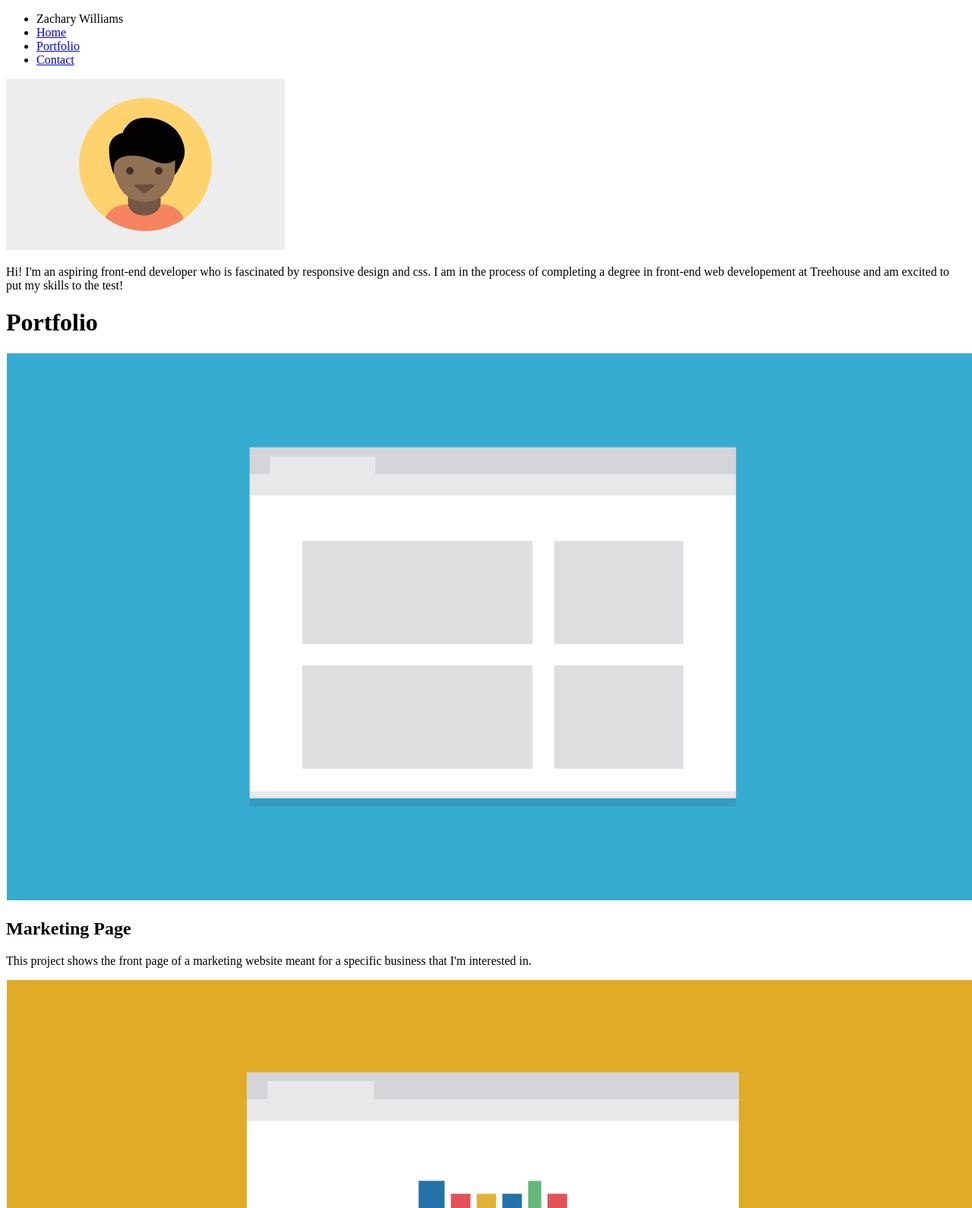
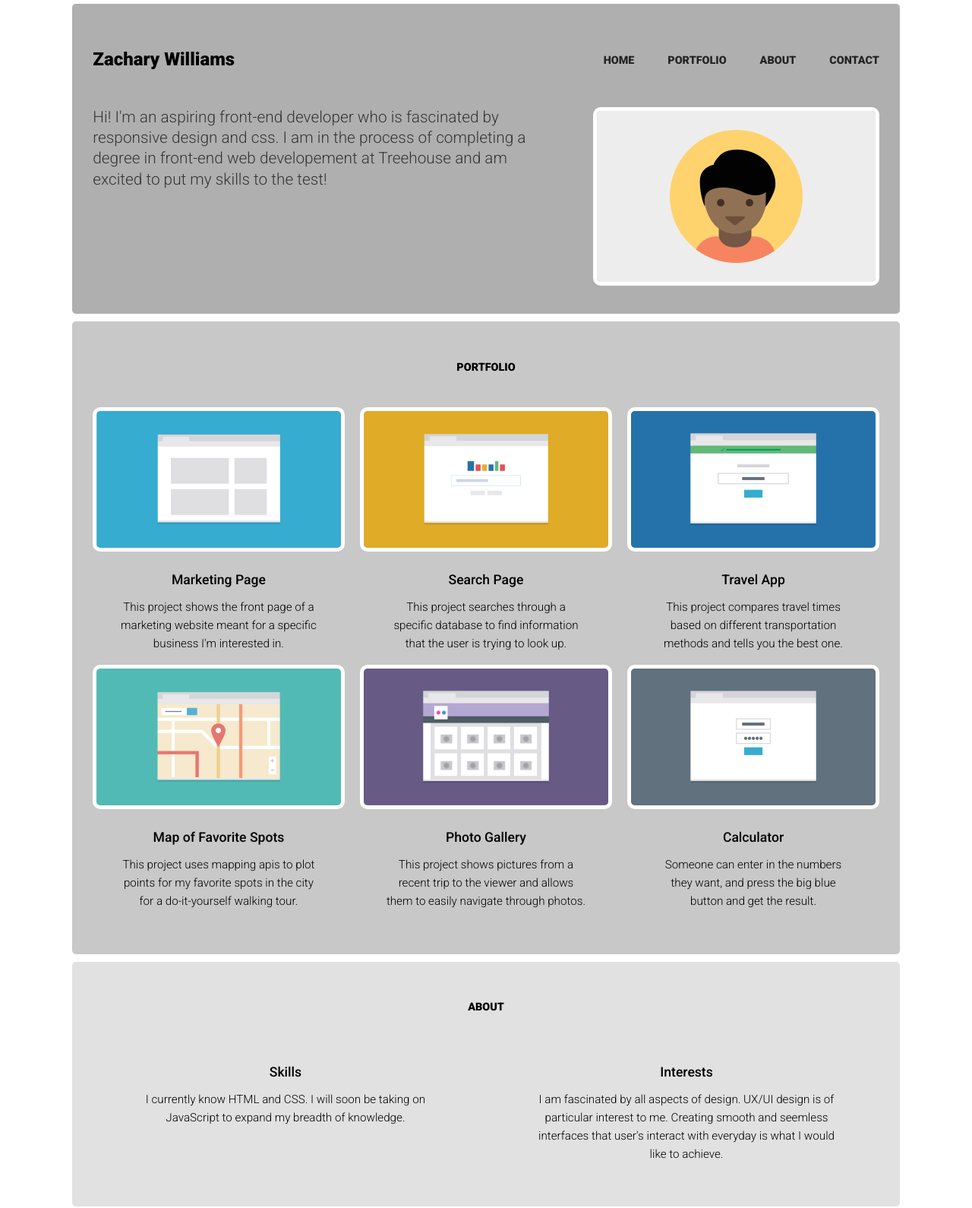
Before and after one commit to ZeeEssDoubleU/responsive-layout, a plain HTML site: page index.html in a window 1280 px wide. Shown: the top 1590 px of the page at 76% size. Drawn offline with Linux system fonts and the light colour scheme; files that its build step writes are made by us from their sources.

Commit message:
Finalized project files

```diff
--- a/css/style.css
+++ b/css/style.css
@@ -0,0 +1,455 @@
+/******************************************
+Global Styles
+******************************************/
+
+* {
+    box-sizing: border-box;
+    font-size: 16px;
+    color: rgba(0,0,0,1);
+/*    border: 1px solid black;*/
+}
+
+body {
+    max-width: 100%;
+    margin: auto;
+    font-family: 'Roboto', sans-serif;
+    background: white;
+    text-align: center;
+}
+
+p {
+    font-size: .95rem;
+    font-weight: 300;
+    line-height: 1.5rem;
+    margin-top: .875rem;
+}
+
+h1 {
+    font-size: .9rem;
+    font-weight: 900;
+    margin-bottom: 2.75rem;
+}
+
+h2 {
+    font-size: 1.1rem;
+    font-weight: 500;
+    margin: 1.4375rem 0 0 0;
+}
+
+.border {
+    border: solid white 5px;
+    border-radius: 10px;
+}
+
+.clearfix:after {
+    content: " ";
+    display: table;
+    clear: both;
+}
+
+/******************************************
+Section Styles
+******************************************/
+
+#home {
+    padding-bottom: 2.3125rem;
+    background: rgba(175,175,175,1);
+}
+
+header {
+    padding-top: 1.375rem;
+}
+
+header .name {
+    font-size: 1.5rem;
+    margin: 1.375rem auto;
+    margin-top: 0;
+}
+
+#portfolio {
+    background: rgba(200,200,200,1);
+    padding:  2.625rem 0;
+}
+
+.container {
+    max-width: 95%;
+    margin: auto 2.5%;
+}
+
+#portfolio-container {
+    list-style: none;
+    padding: 0;
+}
+
+#portfolio-section {
+    margin: 1.875rem 0 0;
+}
+
+#about {
+    background: rgba(225,225,225,1);
+    padding:  2.625rem 0;
+}
+
+#about-container {
+    list-style: none;
+    padding: 0;
+}
+
+#about-section {
+    margin: 1.875rem 0 0;
+}
+
+#contact {
+    background: rgba(250,250,250,1);
+}
+
+#contact-container {
+    padding: 3.9375rem 0;
+}
+
+#contact-container h1 {
+    margin-bottom: 1.75rem;
+}
+
+#contact-container p,
+#contact-details li,
+#home .container p {
+    font-size: 1.05rem;
+    color: rgba(0,0,0,.7);
+}
+
+footer {
+    list-style: none;
+    padding: 0;
+    margin: 0;
+    border-top: 1px rgba(0,0,0,.1) solid;
+    font-size: .9rem;
+    font-weight: 800;
+    height: 5rem;
+}
+
+/******************************************
+Image Styles
+******************************************/
+
+img {
+    max-width: 100%;
+}
+
+#home img {
+    max-width: 67%; /*200px/320px*/
+    margin: 1.875rem 0 .75rem 0;
+}
+
+/******************************************
+Link / List Styles
+******************************************/
+
+a {
+    text-decoration: none;
+}
+
+a:hover {
+    color: red;
+}
+
+header nav ul {
+    padding: 0;
+    list-style: none;
+}
+
+header nav ul li {
+    height: 2.5rem;
+    margin: .3125rem auto;
+    background: white;
+    padding: .5rem 0;
+    border-radius: 10px;
+}
+
+header nav ul li a {
+    font-size: .9rem;
+    font-weight: 800;
+    color: rgba(0,0,0,.8);
+}
+
+footer .name {
+    float: left;
+    margin-top: 2rem;
+}
+
+footer nav ul {
+    float: right;
+    margin-top: 2rem;
+}
+
+footer nav ul li {
+    display: inline-block;
+    margin-left: 1rem;
+}
+
+footer nav ul li a {
+    font-size: .76rem;
+}
+
+#contact-details {
+    margin-top: 2.1875rem;
+}
+
+#contact-details a {
+    font-weight: 600;
+    color: rgba(142,127,127,1);
+}
+
+#phone,
+#email {
+    padding: 0;
+}
+
+#phone li,
+#email li {
+    display: inline-block;
+    list-style: none;
+    margin: 0 .375rem;
+}
+
+#phone li a:hover,
+#email li a:hover {
+    color: red;
+}
+
+footer ul .footer-768 {
+        display: none;
+}
+
+/******************************************
+Media Queries
+******************************************/
+
+@media (min-width: 768px) {
+
+    header {
+        padding: 3rem 0;
+    }
+
+    header nav ul {
+        display: inline-block;
+        padding: 0;
+        margin: auto;
+    }
+
+    header nav ul li {
+        display: inline-block;
+        margin-left: 1.1rem;
+        margin-right: 1.1rem;
+        background: rgba(175,175,175,1);
+    }
+
+    #home {
+        margin: 0 0;
+    }
+
+    #home .container,
+    #contact .container {
+        width: 95%;
+        margin: 0 2.5%;
+    }
+
+    #home .container p {
+        float: left;
+        max-width: 56%;
+        font-size: 1.3rem;
+        text-align: left;
+        line-height: 1.7rem;
+        padding: 0;
+        margin: auto;
+    }
+
+    #home .container img {
+        float: right;
+        max-width: 42%;
+        padding: 0;
+        margin: 0;
+    }
+
+    #portfolio .container {
+        margin: auto auto -2.2rem;
+    }
+
+    #portfolio-container {
+        list-style: none;
+        padding: 0;
+    }
+
+    #portfolio-container li:nth-child(3n) {
+        clear: left;
+    }
+
+    #portfolio-container li:nth-child(6n) {
+        clear: right;
+    }
+
+    .portfolio-section {
+        max-width: 49%;
+        float: left;
+    }
+
+    .portfolio-section p {
+        max-width: 79.5%;
+        margin-left: auto;
+        margin-right: auto;
+        color: black;
+    }
+
+    #about .container {
+        margin: auto auto -2.2rem;
+    }
+
+    #about-container {
+        list-style: none;
+        padding: 0;
+    }
+
+    .about-section {
+        max-width: 49%;
+        float: left;
+    }
+
+    .about-section p {
+        max-width: 79.5%;
+        margin-left: auto;
+        margin-right: auto;
+        color: black;
+    }
+
+    .col-768-left {
+        margin-right: 1%;
+    }
+
+    .col-768-right {
+        margin-left: 1%;
+    }
+
+    #contact-container {
+        margin-bottom: 4.3rem;
+    }
+
+    #contact-container p {
+        font-size: 1.3rem;
+        max-width: 76%;
+        margin: 3.2rem auto;
+    }
+
+    #phone li ,
+    #phone li a ,
+    #email li ,
+    #email li a {
+        font-size: 1.3rem;
+        max-width: 76%;
+        margin: auto .3rem;
+    }
+
+    footer ul .footer-320 {
+        display: none;
+    }
+
+    footer ul .footer-768 {
+        display: inline-block;
+        padding: 0;
+        margin: auto 0 auto 1.1rem;
+    }
+}
+
+@media (min-width: 1024px) {
+
+    .container {
+        width: 95%;
+        margin: auto;
+    }
+
+    #home {
+        width: 95%;
+        max-width: 1100px;
+        margin: 0 auto;
+        background: rgba(175,175,175,1);
+    }
+
+    #portfolio {
+        width: 95%;
+        max-width: 1100px;
+        margin: auto;
+    }
+
+    #about {
+        width: 95%;
+        max-width: 1100px;
+        margin: auto;
+    }
+
+    #contact {
+        width: 95%;
+        max-width: 1100px;
+        margin: auto;
+    }
+
+    header {
+        padding: 3.7rem 0 2.0rem;
+    }
+
+    header .name {
+        float: left;
+        margin: 0;
+        padding: 0;
+    }
+
+    header nav ul {
+        float: right;
+        margin: 0;
+        padding: 0;
+    }
+
+    header nav ul li {
+        display: inline-block;
+        margin: .3rem 0 0 2.5rem;
+        padding: 0;
+    }
+
+    header nav ul li a {
+        padding: 0;
+    }
+
+    #portfolio-container {
+        list-style: none;
+        padding: 0;
+    }
+
+    #portfolio-container li:nth-child(3n) {
+        clear: none;
+    }
+
+    #portfolio-container li:nth-child(4n) {
+        clear: left;
+    }
+
+    .portfolio-section {
+        max-width: 32%;
+    }
+
+    .col-1024-left {
+        margin-right: 1%;
+        margin-left: 0;
+    }
+
+    .col-1024-mid {
+        margin-right: 1%;
+        margin-left: 1%;
+    }
+
+    .col-1024-right {
+        margin-right: 0;
+        margin-left: 1%;
+    }
+
+    #footer-container {
+        margin-bottom: 0;
+    }
+}
--- a/index.html
+++ b/index.html
@@ -1,79 +1,134 @@
 <!DOCTYPE HTML>
 <html lang="en">
 	<head>
-		<meta charset="utf-8">
         <title>Zachary Williams | Responsive Layout</title>
-		<meta name="viewport" content="width-device-width, initial-scale=1.0">
-		<link rel="stylesheet" type="text/css" href="style.css">
+		<meta charset="utf-8" name="viewport" content="width-device-width, initial-scale=1.0">
+        <link href="https://fonts.googleapis.com/css?family=Roboto:300,400,500,700,900" rel="stylesheet">
+		<link rel="stylesheet" href="css/style.css">
 	</head>
 
     <body>
-        <header>
-            <div class="nav-header">
-                <ul class="nav">
-                    <li class="name">Zachary Williams</li>
-                    <li><a href="index.html">Home</a></li>
-                    <li><a href="portfolio.html">Portfolio</a></li>
-                    <li><a href="contact.html">Contact</a></li>
+        <div id="home" class="border clearfix">
+            <div class="container clearfix">
+                <header class="clearfix">
+                    <h1 class="name">Zachary Williams</h1>
+                    <nav>
+                        <ul>
+                            <li><a href="#home">HOME</a></li>
+                            <li><a href="#portfolio">PORTFOLIO</a></li>
+                            <li><a href="#about">ABOUT</a></li>
+                            <li><a href="#contact">CONTACT</a></li>
                         </ul>
-            </div>
+                    </nav>
                 </header>
 
-        <main>
-            <div class="home">
-                <img src="images/responsive-layout-profile.png" alt="Profile pic." class="profile-pic">
+                <img src="images/responsive-layout-profile.png" alt="Profile Pic." class="profile-pic border">
 
                 <p>Hi!  I'm an aspiring front-end developer who is fascinated by responsive design and css.  I am in the process of completing a degree in front-end web developement at Treehouse and am excited to put my skills to the test!</p>
             </div>
+        </div>
 
-            <div class="portfolio">
-                <h1>Portfolio</h1>
+        <div id="portfolio" class="border clearfix">
+            <div class="container clearfix">
 
-                <img src="images/portfolio-1.png">
+                <h1>PORTFOLIO</h1>
+
+                <ul id="portfolio-container" class="clearfix">
+                    <li class="portfolio-section col-768-left col-1024-left">
+                        <img src="images/portfolio-1.png" alt="Portolio 1 Pic." class="border">
                         <h2>Marketing Page</h2>
-                <p>This project shows the front page of a marketing website meant for a specific business that I'm interested in.</p>
+                        <p>This project shows the front page of a marketing website meant for a specific business I'm interested in.</p>
+                    </li>
 
-                <img src="images/portfolio-2.png">
+                    <li class="portfolio-section col-768-right col-1024-mid">
+                        <img src="images/portfolio-2.png" alt="Portolio 2 Pic." class="border">
                         <h2>Search Page</h2>
                         <p>This project searches through a specific database to find information that the user is trying to look up.</p>
+                    </li>
 
-                <img src="images/portfolio-3.png">
+                    <li class="portfolio-section col-768-left col-1024-right">
+                        <img src="images/portfolio-3.png" alt="Portolio 3 Pic." class="border">
                         <h2>Travel App</h2>
                         <p>This project compares travel times based on different transportation methods and tells you the best one.</p>
+                    </li>
 
-                <img src="images/portfolio-4.png">
+                    <li class="portfolio-section col-768-right col-1024-left">
+                        <img src="images/portfolio-4.png" alt="Portolio 4 Pic." class="border">
                         <h2>Map of Favorite Spots</h2>
                         <p>This project uses mapping apis to plot points for my favorite spots in the city for a do-it-yourself walking tour.</p>
+                    </li>
 
-                <img src="images/portfolio-5.png">
+                    <li class="portfolio-section col-768-left col-1024-mid">
+                        <img src="images/portfolio-5.png" alt="Portolio 5 Pic." class="border">
                         <h2>Photo Gallery</h2>
-                <p>This project shows pictures from a recent trip to the viewer and allows to easily navigate through photos.</p>
+                        <p>This project shows pictures from a recent trip to the viewer and allows them to easily navigate through photos.</p>
+                    </li>
 
-                <img src="images/portfolio-6.png">
+                    <li class="portfolio-section col-768-right col-1024-right">
+                        <img src="images/portfolio-6.png" alt="Portolio 6 Pic." class="border">
                         <h2>Calculator</h2>
-                <p>Someone can enter the numbers they want, and press the big blue button and get the result.</p>
+                        <p>Someone can enter in the numbers they want, and press the big blue button and get the result.</p>
+                    </li>
+                </ul>
+            </div>
         </div>
 
-            <div class="contact">
-                <h1>Contact</h1>
+        <div id="about" class="border clearfix">
+            <div class="container clearfix">
 
-                <p>If you're interested in chatting or want more information about what I've been working on, gimme a shout!  I'll fill ya in.</p>
+                <h1>ABOUT</h1>
 
-                <div class="contact-details">
-                    <p>Phone</p>
-                    <p><a href="tel:5702905844">+1(570)290-5844</a></p>
+                <ul id="about-container" class="clearfix">
+                    <li class="about-section col-768-left">
+                        <h2>Skills</h2>
+                        <p>I currently know HTML and CSS.  I will soon be taking on JavaScript to expand my breadth of knowledge.</p>
+                    </li>
 
-                    <p>Email</p>
-                    <p><a href="mailto:zeeessdoubleu@gmail.com">zeeessdoubleu@gmail.com</a></p>
+                    <li class="about-section col-768-right">
+                        <h2>Interests</h2>
+                        <p>I am fascinated by all aspects of design.  UX/UI design is of particular interest to me.  Creating smooth and seemless interfaces that user's interact with everyday is what I would like to achieve.</p>
+                    </li>
+                </ul>
             </div>
         </div>
-        </main>
 
-        <footer>
-            <ul class="nav-footer">
-                <li class="name">Zachary Williams</li>
-                <li><a href="index.html">BACK TO TOP</a></li>
+        <div id="contact" class="border clearfix">
+            <div class="container">
+                <div id="contact-container" class="clearfix">
+                    <h1>CONTACT</h1>
+
+                    <p>If you're interested in chatting or want more information about what I've been working on, I'd love to hear from you!</p>
+
+                    <div id="contact-details" class="clearfix">
+                        <ul id="phone">
+                            <li>Phone</li>
+                            <li><a href="tel:5702905844">+1(570) 290-5844</a></li>
                         </ul>
+
+                        <div id="email">
+                            <ul>
+                                <li>Email</li>
+                                <li><a href="mailto:zeeessdoubleu@gmail.com">zeeessdoubleu@gmail.com</a></li>
+                            </ul>
+                        </div>
+                    </div>
+                </div>
+
+                <div id="footer-container" class="clearfix">
+                    <footer class="clearfix">
+                        <h1 class="name">Zachary Williams</h1>
+                        <nav class="clearfix">
+                            <ul>
+                                <li class="footer-320"><a href="#home">BACK TO TOP</a></li>
+                                <li class="footer-768"><a href="#home">HOME</a></li>
+                                <li class="footer-768"><a href="#portfolio">PORTFOLIO</a></li>
+                                <li class="footer-768"><a href="#about">ABOUT</a></li>
+                                <li class="footer-768"><a href="#contact">CONTACT</a></li>
+                            </ul>
+                        </nav>
                     </footer>
+                </div>
+            </div>
+        </div>
     </body>
 </html>
```
Lines whose indentation alone changed are shown as unchanged.
